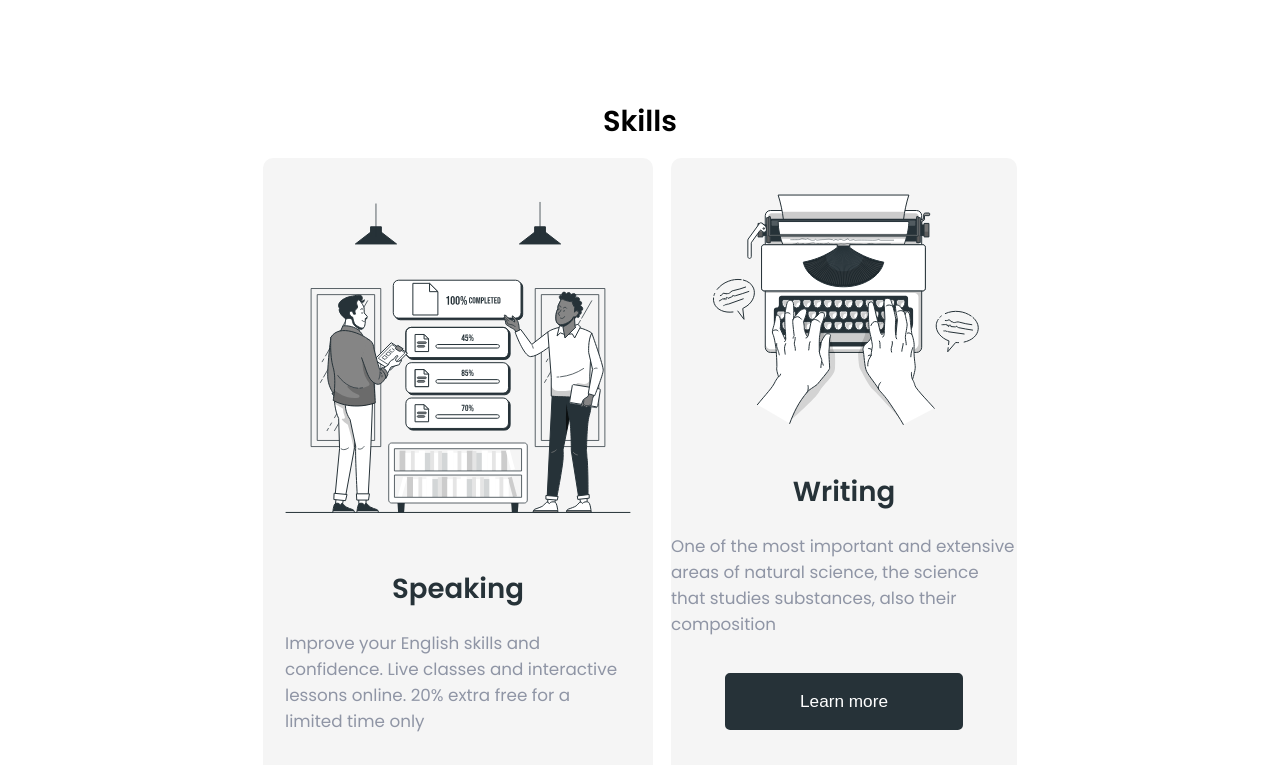
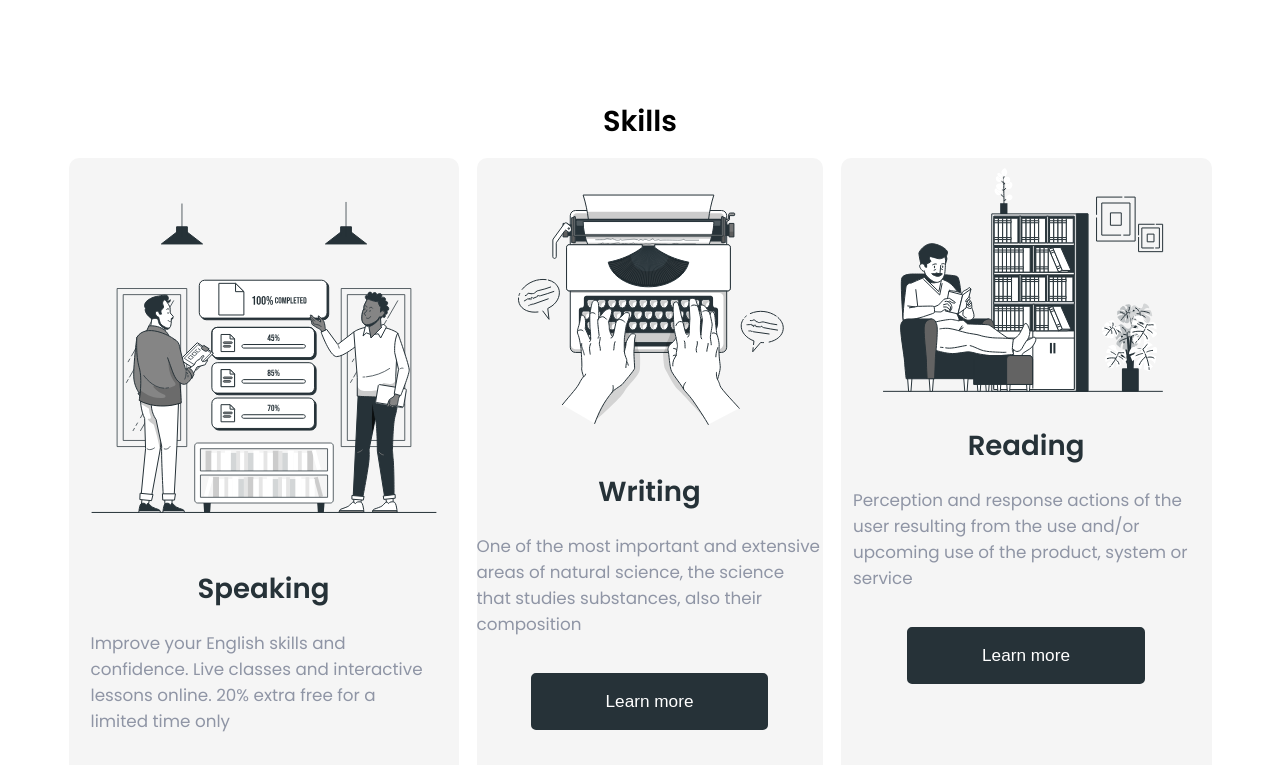
Before and after one commit to daniilfars/Britlex_, a plain HTML site: page index.html in a window 1280 px wide. Shown: the part 759-1524 px from the top of the page. Drawn offline with Linux system fonts and the light colour scheme.

Commit message:
Update styles.css

```diff
--- a/styles.css
+++ b/styles.css
@@ -173,7 +173,7 @@ a {
   text-decoration: none;
 }
 .container {
-  max-width: 1170px;
+  max-width: 1700px;
   margin-right: auto;
   margin-left: auto;
   padding-left: 16px;
```
